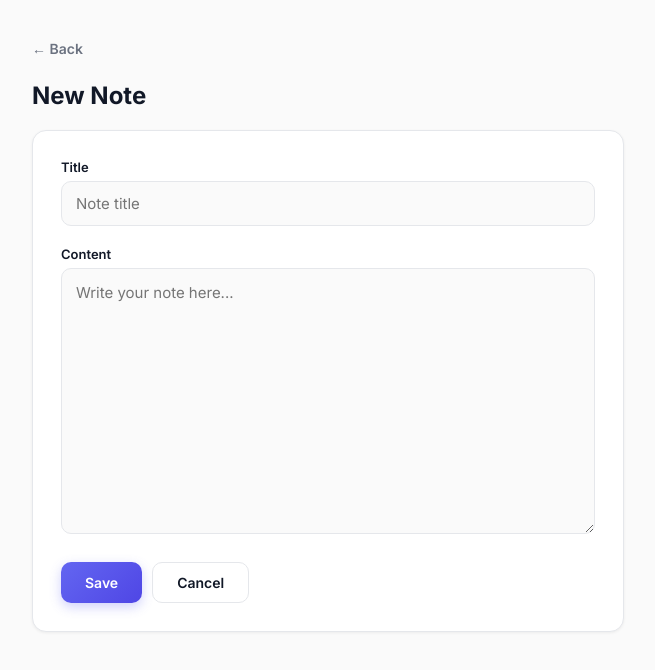
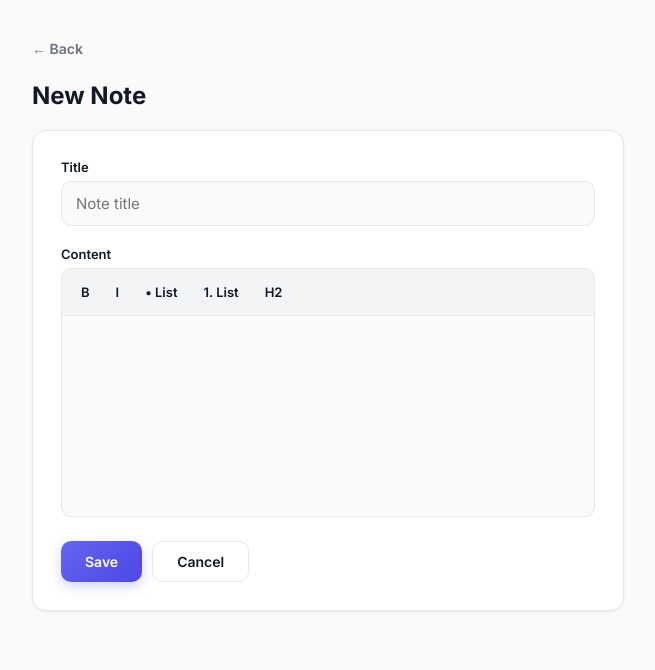
Before and after one commit to mahamrafiqofficial-crypto/cohort-9-mern-15903-maham, a React (Vite) app in the folder frontend/: page /notes/new in a window 1280 px wide. Shown: the top 670 px of the page, without its empty margins (312-967 px from the left). Built offline with nearby package versions, Linux system fonts and the light colour scheme; no server answers; sample sign-in values are in the browser's storage.

Commit message:
feat(frontend): integrate Tiptap rich text editor for notes

```diff
--- a/frontend/package.json
+++ b/frontend/package.json
@@ -10,6 +10,8 @@
     "preview": "vite preview"
   },
   "dependencies": {
+    "@tiptap/react": "^3.30.5",
+    "@tiptap/starter-kit": "^3.30.5",
     "axios": "^1.19.0",
     "react": "^19.2.8",
     "react-dom": "^19.2.8",
--- /dev/null
+++ b/frontend/src/components/RichTextEditor.css
@@ -0,0 +1,55 @@
+.rte-wrapper {
+  border: 1.5px solid var(--border);
+  border-radius: 10px;
+  overflow: hidden;
+  background: #fafafa;
+}
+
+.rte-toolbar {
+  display: flex;
+  gap: 4px;
+  padding: 8px;
+  border-bottom: 1px solid var(--border);
+  background: #f3f4f6;
+}
+
+.rte-toolbar button {
+  background: transparent;
+  border: 1px solid transparent;
+  padding: 6px 10px;
+  border-radius: 6px;
+  font-size: 13px;
+  font-weight: 600;
+  color: var(--text-primary);
+}
+
+.rte-toolbar button:hover {
+  background: #e5e7eb;
+}
+
+.rte-toolbar button.active {
+  background: var(--primary-light);
+  color: var(--primary-dark);
+  border-color: var(--primary);
+}
+
+.rte-content {
+  padding: 14px;
+  min-height: 200px;
+  font-size: 15px;
+  line-height: 1.6;
+}
+
+.rte-content .ProseMirror {
+  outline: none;
+}
+
+.rte-content ul, .rte-content ol {
+  padding-left: 24px;
+}
+
+.rte-content h2 {
+  font-size: 20px;
+  font-weight: 700;
+  margin: 8px 0;
+}
--- /dev/null
+++ b/frontend/src/components/RichTextEditor.jsx
@@ -0,0 +1,60 @@
+import { useEditor, EditorContent } from '@tiptap/react';
+import StarterKit from '@tiptap/starter-kit';
+import './RichTextEditor.css';
+
+function RichTextEditor({ content, onChange }) {
+  const editor = useEditor({
+    extensions: [StarterKit],
+    content: content || '',
+    onUpdate: ({ editor }) => {
+      onChange(editor.getHTML());
+    },
+  });
+
+  if (!editor) return null;
+
+  return (
+    <div className="rte-wrapper">
+      <div className="rte-toolbar">
+        <button
+          type="button"
+          onClick={() => editor.chain().focus().toggleBold().run()}
+          className={editor.isActive('bold') ? 'active' : ''}
+        >
+          B
+        </button>
+        <button
+          type="button"
+          onClick={() => editor.chain().focus().toggleItalic().run()}
+          className={editor.isActive('italic') ? 'active' : ''}
+        >
+          I
+        </button>
+        <button
+          type="button"
+          onClick={() => editor.chain().focus().toggleBulletList().run()}
+          className={editor.isActive('bulletList') ? 'active' : ''}
+        >
+          • List
+        </button>
+        <button
+          type="button"
+          onClick={() => editor.chain().focus().toggleOrderedList().run()}
+          className={editor.isActive('orderedList') ? 'active' : ''}
+        >
+          1. List
+        </button>
+        <button
+          type="button"
+          onClick={() => editor.chain().focus().toggleHeading({ level: 2 }).run()}
+          className={editor.isActive('heading', { level: 2 }) ? 'active' : ''}
+        >
+          H2
+        </button>
+      </div>
+      <EditorContent editor={editor} className="rte-content" />
+    </div>
+  );
+}
+
+export default RichTextEditor;
--- a/frontend/src/pages/Dashboard.jsx
+++ b/frontend/src/pages/Dashboard.jsx
@@ -70,7 +70,7 @@ function Dashboard() {
             <li className="note-card" key={note._id}>
               <div className="note-card-accent"></div>
               <h3>{note.title}</h3>
-              <p>{note.content.slice(0, 100)}{note.content.length > 100 ? '...' : ''}</p>
+              <p>{note.content.replace(/<[^>]+>/g, '').slice(0, 100)}...</p>
               <div className="note-card-actions">
                 <Link to={`/notes/${note._id}`}>Edit</Link>
                 <button onClick={() => handleDelete(note._id)}>Delete</button>
--- a/frontend/src/pages/NoteEditor.jsx
+++ b/frontend/src/pages/NoteEditor.jsx
@@ -1,6 +1,7 @@
 import { useState, useEffect } from 'react';
 import { useNavigate, useParams, Link } from 'react-router-dom';
 import { createNote, updateNote, getNoteById } from '../services/api';
+import RichTextEditor from '../components/RichTextEditor';
 import './NoteEditor.css';
 
 function NoteEditor() {
@@ -66,17 +67,10 @@ function NoteEditor() {
           />
         </div>
 
-        <div>
-          <label htmlFor="content">Content</label>
-          <textarea
-            id="content"
-            placeholder="Write your note here..."
-            value={content}
-            onChange={(e) => setContent(e.target.value)}
-            rows={10}
-            required
-          />
-        </div>
+       <div>
+  <label htmlFor="content">Content</label>
+  <RichTextEditor content={content} onChange={setContent} />
+</div>
 
         <div className="editor-actions">
           <button className="save-btn" type="submit" disabled={loading}>
```
Also changed, not shown: 1 other file (tests, documents, lock files or other folders).
